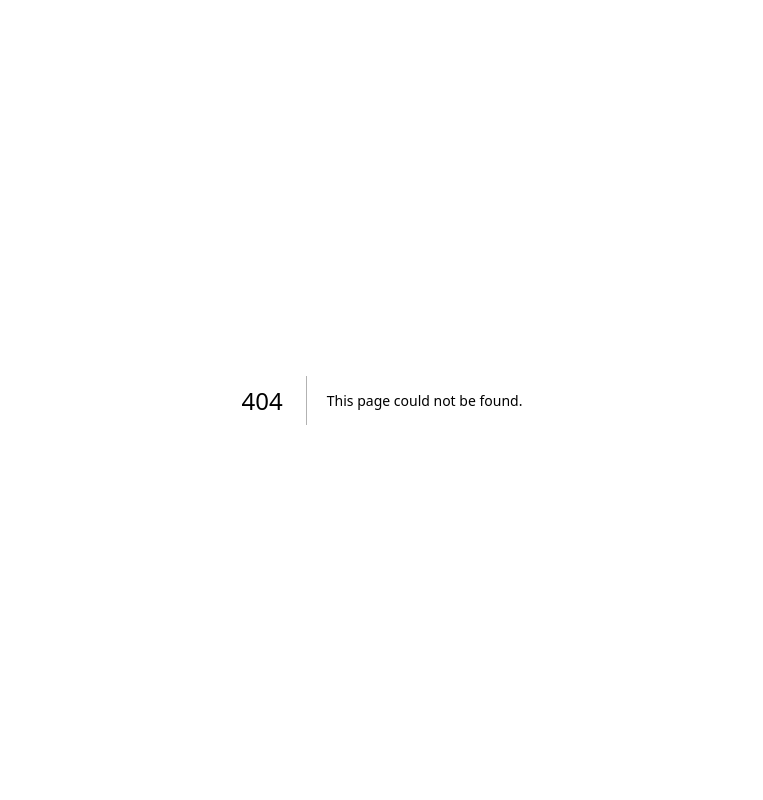
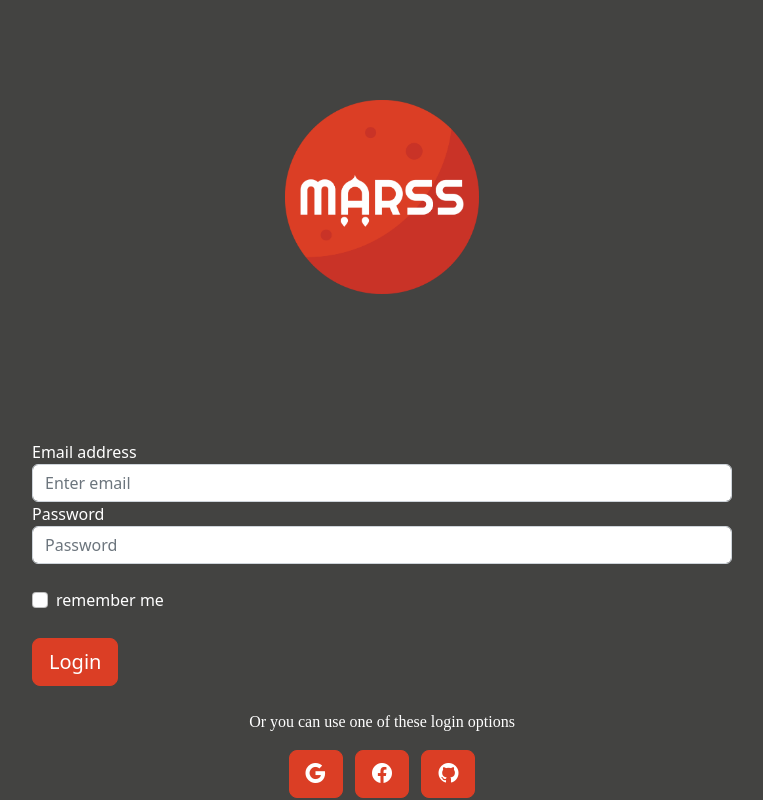
Before and after one commit to adamhrncir/marss, a Next.js app: page /login in a window 1280 px wide. Before the commit this address had no page. Shown: the whole page, without its empty margins (258-1021 px from the left). Built offline with nearby package versions, Linux system fonts and the light colour scheme; a web font is replaced by a local one.

Commit message:
vytvořena login stránka

```diff
--- a/app/globals.css
+++ b/app/globals.css
@@ -42,7 +42,7 @@ hr{
   margin-left: auto;
   margin-right: auto;
   margin-top: 100px;
-  margin-bottom: 25%;
+  margin-bottom: 15%;
 }
 .register{
   max-width: 700px;
@@ -63,3 +63,6 @@ hr{
   color: white;
 
 }
+.center{
+  text-align: center;
+}
--- a/app/layout.tsx
+++ b/app/layout.tsx
@@ -14,6 +14,7 @@ export default function RootLayout({ children }: any) {
           <link rel="preconnect" href="https://fonts.googleapis.com"/>
           <link rel="preconnect" href="https://fonts.gstatic.com" />
           <link href="https://fonts.googleapis.com/css2?family=Source+Sans+Pro&family=Source+Serif+Pro&display=swap" rel="stylesheet"></link>
+          <link rel="stylesheet" href="https://cdn.jsdelivr.net/npm/bootstrap-icons@1.5.0/font/bootstrap-icons.css"></link>
       </head>
       <body>
         <main>{children}</main>
--- /dev/null
+++ b/app/login/page.tsx
@@ -0,0 +1,66 @@
+import Image from 'next/image'
+import { Inter } from 'next/font/google'
+import Link from 'next/link'
+
+
+
+const inter = Inter({ subsets: ['latin'] })
+
+export default function Home() {
+  return (
+<>
+<div className='main'>
+
+<div className="center">
+        <div className="image">
+      <Image
+        src="/images/logo.png"
+        width={150}
+        height={150}
+        alt="logo"
+        layout="responsive"
+      />
+      </div>
+      </div>
+
+<div className="register">
+
+<form>
+  <div className="form-group">
+    <label htmlFor="exampleInputEmail1">Email address</label>
+    <input type="email" className="form-control" id="exampleInputEmail1" aria-describedby="emailHelp" placeholder="Enter email"></input>
+  </div>
+  <div className="form-group">
+    <label htmlFor="exampleInputPassword1">Password</label>
+    <input type="password" className="form-control" id="exampleInputPassword1" placeholder="Password"></input>
+  </div>
+  <br></br>
+  <div className="form-check">
+    <input type="checkbox" className="form-check-input" id="remember"/>
+    <label className="form-check-label" htmlFor="exampleCheck1">remember me</label>
+  </div>
+<br></br>
+<button type="button" className="btn btn-outline-light btn-lg" id="login">Login</button>
+</form>
+<br></br>
+<p className="center">Or you can use one of these login options</p>
+<div className="center">
+<Link href="/googleLogin">
+      <button type="button" className="btn btn-outline-light btn-lg"><i className="bi bi-google"></i></button>
+</Link>
+&nbsp;&nbsp;&nbsp;
+<Link href="/facebookLogin">
+      <button type="button" className="btn btn-outline-light btn-lg"><i className="bi bi-facebook"></i></button>
+</Link>
+&nbsp;&nbsp;&nbsp;
+<Link href="/githubLogin">
+      <button type="button" className="btn btn-outline-light btn-lg"><i className="bi bi-github"></i></button>
+</Link>
+
+</div>
+</div>
+
+</div>
+</>
+  )
+}
--- a/package.json
+++ b/package.json
@@ -14,6 +14,7 @@
     "@types/react-dom": "18.0.11",
     "autoprefixer": "10.4.14",
     "bootstrap": "^5.2.3",
+    "bootstrap-icons": "^1.10.5",
     "next": "13.3.0",
     "postcss": "8.4.22",
     "react": "18.2.0",
```
Also changed, not shown: 1 other file (tests, documents, lock files or other folders).
